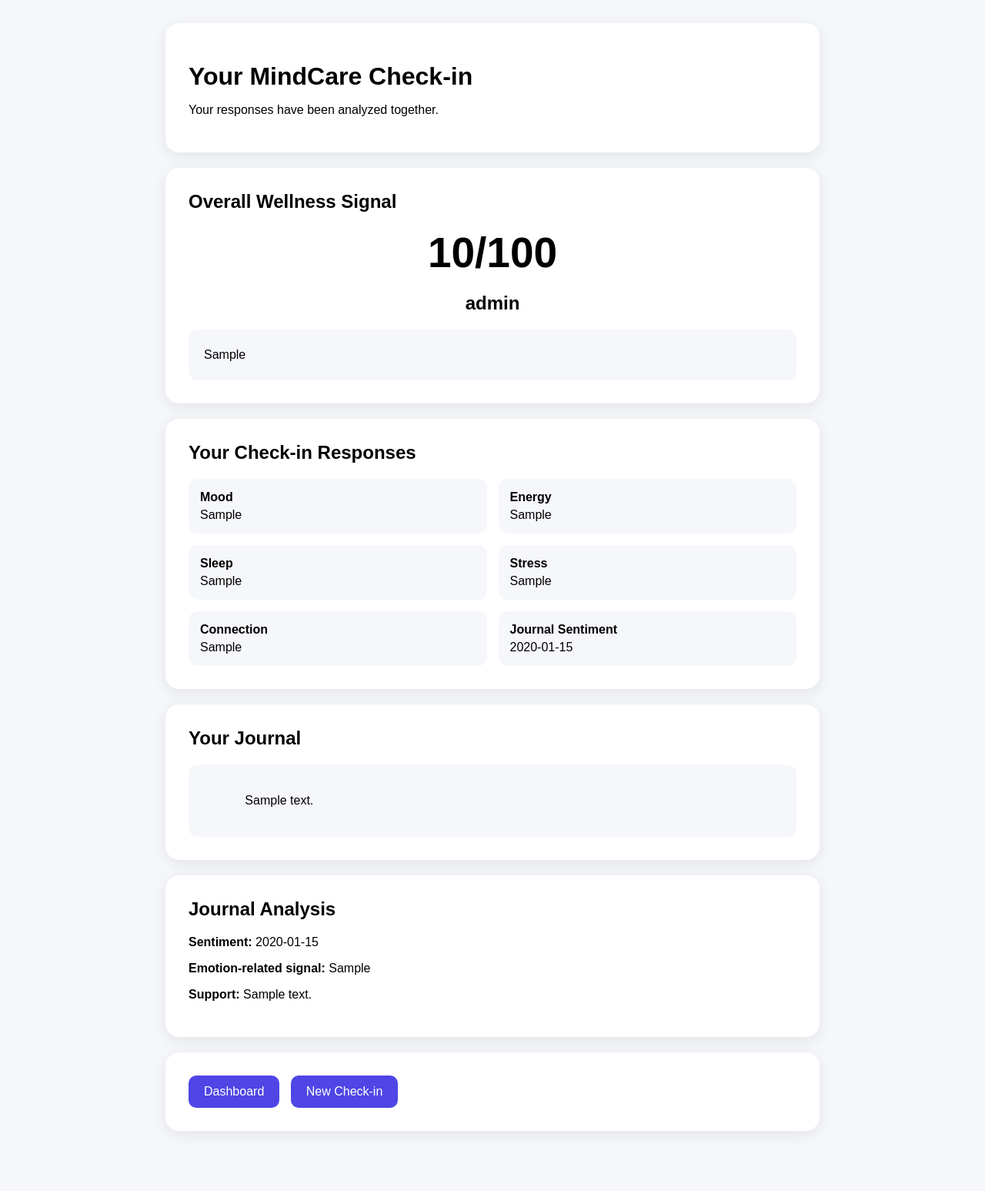
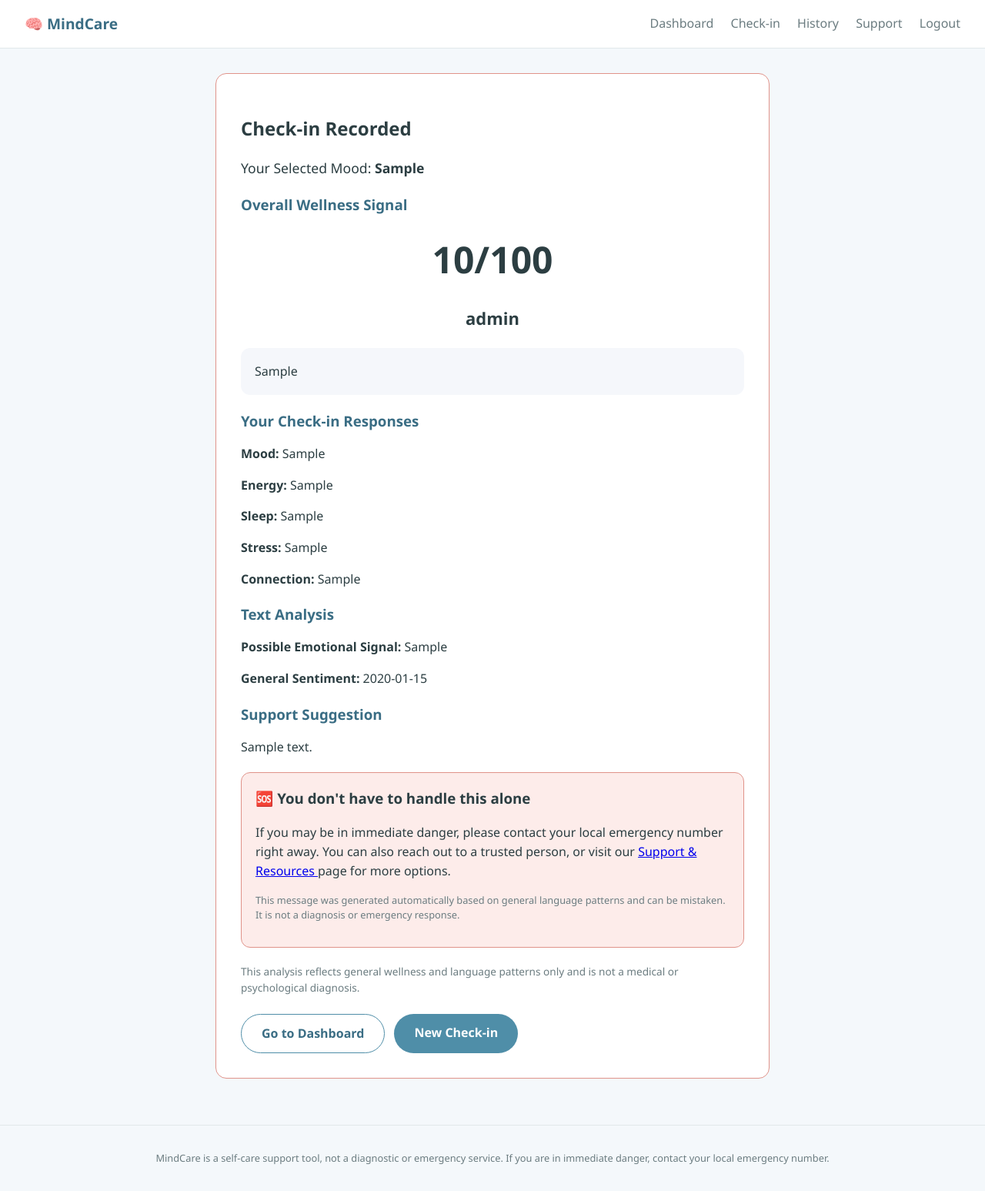
Before and after one commit to devipriya2006/MindCare, a Flask app: page /result/1 in a window 1280 px wide. Shown: the whole page at 77% size. Before the commit the page ends 1470 px from the top, so only its background shows below. Run offline with Flask 3, Linux system fonts and the light colour scheme; a user stored in the database is signed in; tables that the repository leaves empty hold one stand-in row (values such as "Sample post").

Commit message:
Update result.html

```diff
--- a/MindCare/templates/result.html
+++ b/MindCare/templates/result.html
@@ -1,135 +1,52 @@
-<!DOCTYPE html>
-<html lang="en">
-<head>
-    <meta charset="UTF-8">
-    <meta name="viewport" content="width=device-width, initial-scale=1.0">
+{% extends "base.html" %}
 
-    <title>MindCare - Result</title>
+{% block title %}Your Check-in Result — MindCare{% endblock %}
 
-    <style>
-        body {
-            font-family: Arial, sans-serif;
-            background: #f5f7fb;
-            margin: 0;
-            padding: 30px;
-        }
+{% block content %}
 
-        .container {
-            max-width: 850px;
-            margin: auto;
-        }
+<section class="result-card {% if entry.distress_flag %}result-distress{% endif %}">
 
-        .card {
-            background: white;
-            padding: 30px;
-            border-radius: 18px;
-            margin-bottom: 20px;
-            box-shadow: 0 5px 20px rgba(0,0,0,0.08);
-        }
+    <h2>Check-in Recorded</h2>
 
-        h1 {
-            margin-bottom: 10px;
-        }
+    <p class="result-mood">
+        Your Selected Mood:
+        <strong>{{ entry.mood|capitalize }}</strong>
+    </p>
 
-        h2 {
-            margin-top: 0;
-        }
 
-        .wellness-score {
-            font-size: 55px;
+    <!-- OVERALL WELLNESS -->
+
+    <div class="result-block">
+
+        <h3>Overall Wellness Signal</h3>
+
+        <div style="
+            font-size: 48px;
             font-weight: bold;
             text-align: center;
             margin: 20px 0;
-        }
-
-        .level {
-            text-align: center;
-            font-size: 24px;
-            font-weight: bold;
-            margin-bottom: 20px;
-        }
-
-        .answers {
-            display: grid;
-            grid-template-columns: repeat(2, 1fr);
-            gap: 15px;
-        }
-
-        .answer {
-            background: #f5f7fb;
-            padding: 15px;
-            border-radius: 12px;
-        }
-
-        .answer strong {
-            display: block;
-            margin-bottom: 5px;
-        }
-
-        .insight {
-            background: #f5f7fb;
-            padding: 20px;
-            border-radius: 12px;
-            line-height: 1.6;
-        }
-
-        .journal {
-            background: #f5f7fb;
-            padding: 20px;
-            border-radius: 12px;
-            white-space: pre-wrap;
-        }
-
-        .button {
-            display: inline-block;
-            padding: 12px 20px;
-            background: #4f46e5;
-            color: white;
-            text-decoration: none;
-            border-radius: 10px;
-            margin-right: 10px;
-        }
-
-        @media (max-width: 600px) {
-            .answers {
-                grid-template-columns: 1fr;
-            }
-        }
-    </style>
-</head>
-
-<body>
-
-<div class="container">
-
-    <div class="card">
-
-        <h1>Your MindCare Check-in</h1>
-
-        <p>
-            Your responses have been analyzed together.
-        </p>
-
-    </div>
-
-
-    <!-- WELLNESS RESULT -->
-
-    <div class="card">
-
-        <h2>Overall Wellness Signal</h2>
-
-        <div class="wellness-score">
-            {{ entry.wellness_score if entry.wellness_score is not none else "N/A" }}/100
+        ">
+            {% if entry.wellness_score is not none %}
+                {{ entry.wellness_score }}/100
+            {% else %}
+                Not Available
+            {% endif %}
         </div>
 
-        <div class="level">
-            {{ entry.wellness_level if entry.wellness_level else "Not available" }}
-        </div>
+        <p style="text-align: center; font-size: 22px;">
+            <strong>
+                {{ entry.wellness_level or "Not Available" }}
+            </strong>
+        </p>
 
         {% if entry.wellness_insight %}
 
-        <div class="insight">
+        <div style="
+            padding: 18px;
+            margin-top: 20px;
+            border-radius: 12px;
+            background: #f5f7fb;
+        ">
             {{ entry.wellness_insight }}
         </div>
 
@@ -138,109 +55,133 @@
     </div>
 
 
-    <!-- ALL ANSWERS -->
+    <!-- ALL CHECK-IN ANSWERS -->
 
-    <div class="card">
+    <div class="result-block">
 
-        <h2>Your Check-in Responses</h2>
+        <h3>Your Check-in Responses</h3>
 
-        <div class="answers">
+        <p>
+            <strong>Mood:</strong>
+            {{ entry.mood|capitalize }}
+        </p>
 
-            <div class="answer">
-                <strong>Mood</strong>
-                {{ entry.mood }}
-            </div>
+        <p>
+            <strong>Energy:</strong>
+            {{ entry.energy|replace("_", " ")|capitalize }}
+        </p>
 
-            <div class="answer">
-                <strong>Energy</strong>
-                {{ entry.energy }}
-            </div>
+        <p>
+            <strong>Sleep:</strong>
+            {{ entry.sleep|replace("_", " ")|capitalize }}
+        </p>
 
-            <div class="answer">
-                <strong>Sleep</strong>
-                {{ entry.sleep }}
-            </div>
+        <p>
+            <strong>Stress:</strong>
+            {{ entry.stress|replace("_", " ")|capitalize }}
+        </p>
 
-            <div class="answer">
-                <strong>Stress</strong>
-                {{ entry.stress }}
-            </div>
-
-            <div class="answer">
-                <strong>Connection</strong>
-                {{ entry.connection }}
-            </div>
-
-            <div class="answer">
-                <strong>Journal Sentiment</strong>
-                {{ entry.sentiment }}
-            </div>
-
-        </div>
+        <p>
+            <strong>Connection:</strong>
+            {{ entry.connection|replace("_", " ")|capitalize }}
+        </p>
 
     </div>
 
 
-    <!-- JOURNAL -->
+    <!-- TEXT ANALYSIS -->
 
     {% if entry.journal_text %}
 
-    <div class="card">
+    <div class="result-block">
 
-        <h2>Your Journal</h2>
+        <h3>Text Analysis</h3>
 
-        <div class="journal">
-            {{ entry.journal_text }}
-        </div>
+        <p>
+            <strong>Possible Emotional Signal:</strong>
+            {{ entry.emotion_signal }}
+        </p>
+
+        <p>
+            <strong>General Sentiment:</strong>
+            {{ entry.sentiment }}
+        </p>
 
     </div>
 
     {% endif %}
 
 
-    <!-- TEXT ANALYSIS -->
+    <!-- SUPPORT -->
 
-    <div class="card">
+    <div class="result-block">
 
-        <h2>Journal Analysis</h2>
+        <h3>Support Suggestion</h3>
 
         <p>
-            <strong>Sentiment:</strong>
-            {{ entry.sentiment }}
-        </p>
-
-        <p>
-            <strong>Emotion-related signal:</strong>
-            {{ entry.emotion_signal }}
-        </p>
-
-        {% if entry.support_message %}
-
-        <p>
-            <strong>Support:</strong>
             {{ entry.support_message }}
         </p>
-
-        {% endif %}
 
     </div>
 
 
+    <!-- DISTRESS -->
+
+    {% if entry.distress_flag %}
+
+    <div class="safety-banner">
+
+        <h3>🆘 You don't have to handle this alone</h3>
+
+        <p>
+            If you may be in immediate danger, please contact your local
+            emergency number right away. You can also reach out to a trusted
+            person, or visit our
+            <a href="{{ url_for('support') }}">
+                Support &amp; Resources
+            </a>
+            page for more options.
+        </p>
+
+        <p class="fine-print">
+            This message was generated automatically based on general
+            language patterns and can be mistaken. It is not a diagnosis
+            or emergency response.
+        </p>
+
+    </div>
+
+    {% endif %}
+
+
+    <p class="disclaimer">
+
+        This analysis reflects general wellness and language patterns only
+        and is not a medical or psychological diagnosis.
+
+    </p>
+
+
     <!-- BUTTONS -->
 
-    <div class="card">
+    <div class="result-actions">
 
-        <a href="{{ url_for('dashboard') }}" class="button">
-            Dashboard
+        <a
+            class="btn btn-secondary"
+            href="{{ url_for('dashboard') }}"
+        >
+            Go to Dashboard
         </a>
 
-        <a href="{{ url_for('checkin') }}" class="button">
+        <a
+            class="btn btn-primary"
+            href="{{ url_for('checkin') }}"
+        >
             New Check-in
         </a>
 
     </div>
 
-</div>
+</section>
 
-</body>
-</html>
+{% endblock %}
```
